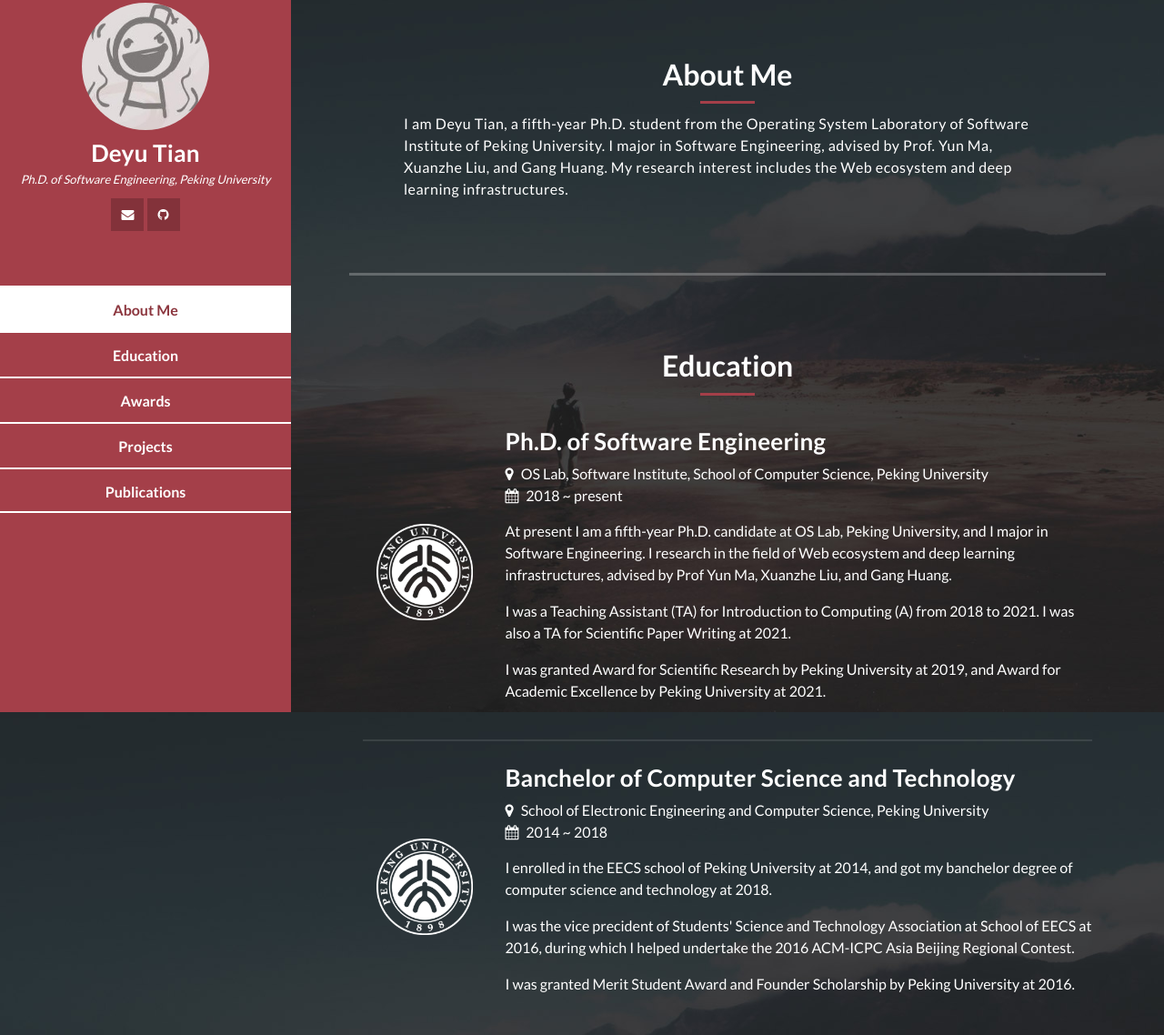
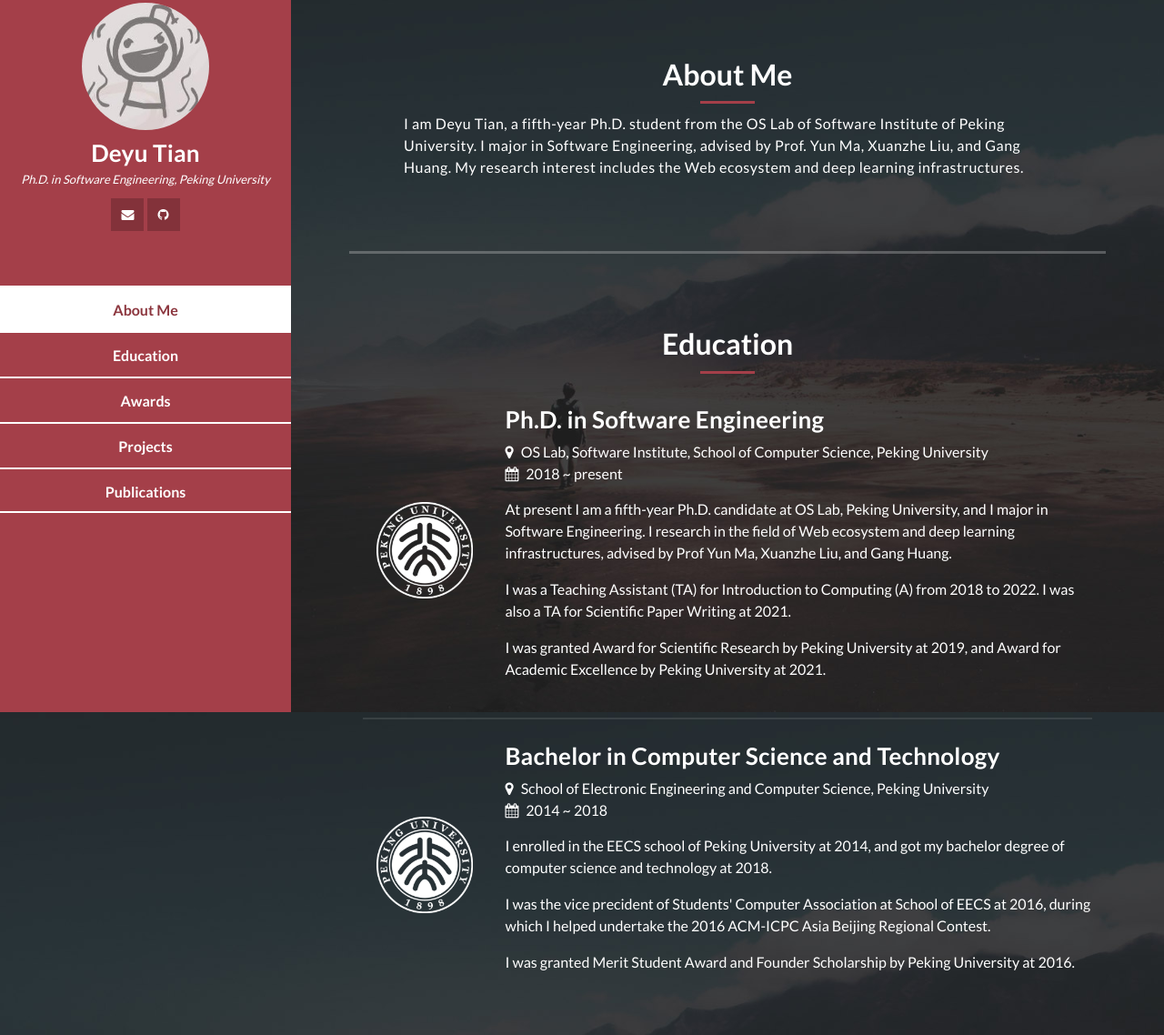
Before and after one commit to tiandeyu-cs/tiandeyu-cs.github.io, a plain HTML site: page index.html in a window 1280 px wide. Shown: the part 17-1155 px from the top of the page at 91% size. Drawn offline with Linux system fonts and the light colour scheme.

Commit message:
Update index.html

```diff
--- a/index.html
+++ b/index.html
@@ -41,7 +41,7 @@ https://templatemo.com/tm-531-reflux
             </div>
             <div class="author-content">
               <h4>Deyu Tian</h4>
-              <span>Ph.D. of Software Engineering, Peking University</span>
+              <span>Ph.D. in Software Engineering, Peking University</span>
             </div>
             <div class="social-network">
               <ul class="soial-icons">
@@ -49,7 +49,7 @@ https://templatemo.com/tm-531-reflux
                   <a href="mailto:tiandeyu@email.com"><i class="fa fa-envelope"></i></a>
                 </li>
                 <li>
-                  <a href="https://github.com/tiandeyu-github/"><i class="fa fa-github"></i></a>
+                  <a href="https://github.com/tiandeyu-cs/"><i class="fa fa-github"></i></a>
                 </li>
               </ul>
             </div>
@@ -73,7 +73,7 @@ https://templatemo.com/tm-531-reflux
             <h2>About Me</h2>
             <div class="line-dec"></div>
             <span>
-              I am Deyu Tian, a fifth-year Ph.D. student from the Operating System Laboratory of Software Institute of Peking University.
+              I am Deyu Tian, a fifth-year Ph.D. student from the OS Lab of Software Institute of Peking University.
               I major in Software Engineering, advised by Prof. Yun Ma, Xuanzhe Liu, and Gang Huang.
               My research interest includes the Web ecosystem and deep learning infrastructures.
 
@@ -98,7 +98,7 @@ https://templatemo.com/tm-531-reflux
               </div>
               <div class="col-md-6 col-md-6-80">
                 <div class="right-text">
-                  <h4> Ph.D. of Software Engineering </h4>
+                  <h4> Ph.D. in Software Engineering </h4>
                   <div>
                     <i class="fa fa-map-marker"></i>
                     OS Lab, Software Institute, School of Computer Science, Peking University
@@ -113,7 +113,7 @@ https://templatemo.com/tm-531-reflux
                   </p>
 
                   <p>
-                    I was a Teaching Assistant (TA) for Introduction to Computing (A) from 2018 to 2021. I was also a TA for Scientific Paper Writing at 2021.
+                    I was a Teaching Assistant (TA) for Introduction to Computing (A) from 2018 to 2022. I was also a TA for Scientific Paper Writing at 2021.
                   </p>
 
                   <p>
@@ -132,7 +132,7 @@ https://templatemo.com/tm-531-reflux
               </div>
               <div class="col-md-6 col-md-6-80">
                 <div class="right-text">
-                  <h4> Banchelor of Computer Science and Technology </h4>
+                  <h4> Bachelor in Computer Science and Technology </h4>
 
                   <div>
                     <i class="fa fa-map-marker"></i>
@@ -143,10 +143,10 @@ https://templatemo.com/tm-531-reflux
                     2014 ~ 2018
                   </div>
                   <p>
-                    I enrolled in the EECS school of Peking University at 2014, and got my banchelor degree of computer science and technology at 2018.
+                    I enrolled in the EECS school of Peking University at 2014, and got my bachelor degree of computer science and technology at 2018.
                   </p>
                   <p>
-                    I was the vice precident of Students' Science and Technology Association at School of EECS at 2016,
+                    I was the vice precident of Students' Computer Association at School of EECS at 2016,
                     during which I helped undertake the 2016 ACM-ICPC Asia Beijing Regional Contest.
                   </p>
                   <p>
@@ -361,7 +361,7 @@ https://templatemo.com/tm-531-reflux
               <div class="col-md-6 col-md-6-80">
                 <div class="right-text">
                   <span>
-                    <a href="https://dl.acm.org/doi/abs/10.1145/3498361.3538763"><i class="fa fa-file-text"></i></a>
+                    <a href="https://dl.acm.org/doi/10.1145/3498361.3538763"><i class="fa fa-file-text"></i></a>
                     [MobiSys '22]
                     <strong>Deyu Tian</strong>, Haiyang Shen, Yun Ma. Parallelizing DNN inference in mobile Web browsers on heterogeneous hardware.
                   </span>
```
